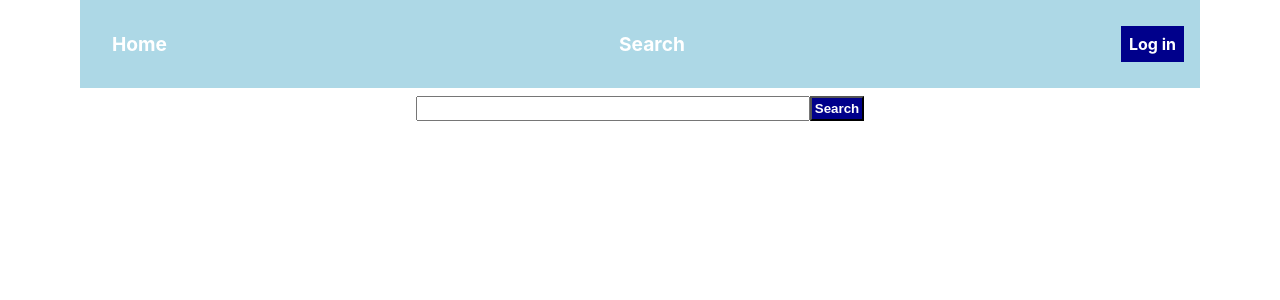
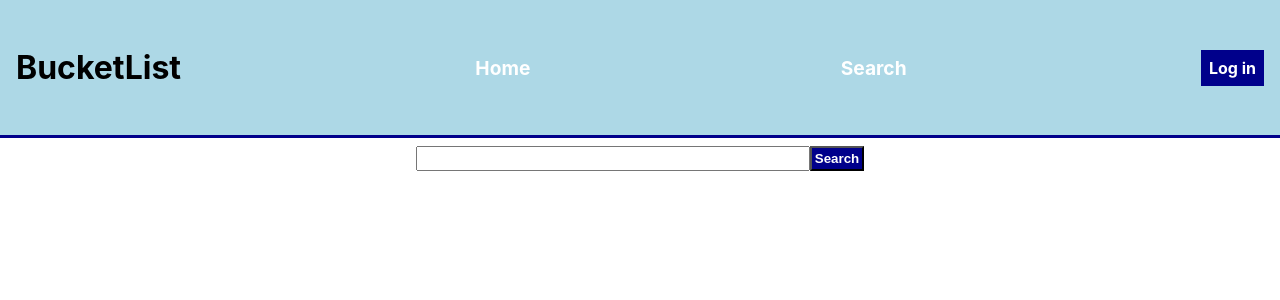
Before and after one commit to redsn/BucketList-Front-End-, a React (Create React App) app: page /search in a window 1280 px wide. Shown: the top 300 px of the page. Built offline with nearby package versions, Linux system fonts and the light colour scheme; no server answers.

Commit message:
wip: more stles added

```diff
--- a/src/components/Header.js
+++ b/src/components/Header.js
@@ -11,10 +11,10 @@ const StyledHeader = styled.header`
     display: flex;
     justify-content: space-between;
     align-items:  center;
-    width: 85%;
     margin: 0 auto;
     background-color: lightblue;
     padding: 1rem;
+    border-bottom: darkblue solid 3px;
     a{
         text-decoration: none;
         color: white;
@@ -28,8 +28,11 @@ const StyledHeader = styled.header`
     .logger:hover{
         background-color: lightblue;
         color: black;
+        box-shadow: 5px 5px black;
     }
     .navButton{
+        text-decoration: none;
+        color: white;
         font-size: larger;
         font-weight: bold;
         padding: 1rem;
@@ -37,6 +40,11 @@ const StyledHeader = styled.header`
     .navButton:hover{
         background-color: darkblue;
 
+    }
+    .titlecard{
+        color: black;
+        font-size: xx-large;
+        font-weight: bold;
     }
 
 `
@@ -51,8 +59,9 @@ const Header = ({user}) => {
         <>
         <StyledHeader user={user}>
         <Link to="/">
+            <div><h3 className="titlecard">BucketList</h3></div>
+        </Link>
             <div className="navButton">Home</div>
-        </Link>
         <Link to="search">
             <div className="navButton">Search</div>
         </Link>
--- a/src/components/Main.js
+++ b/src/components/Main.js
@@ -14,7 +14,7 @@ import ShowMovie from '../components/ShowMovie';
 
 
 
-function Main({getMovie, movie, user, api}) {
+function Main({getMovie, movie, findMovie, user, api}) {
     // console.log(user);
 
     return(
@@ -29,12 +29,12 @@ function Main({getMovie, movie, user, api}) {
 
             <Route
                 path="/search"
-                element={<Search getMovie={getMovie} movie={movie}/>}
+                element={<Search getMovie={getMovie} movie={movie} findMovie={findMovie}/>}
             />
 
             <Route
                 path="/search/view/:findIMDB"
-                element={<ShowMovie getMovie={getMovie} movie={movie} user={user} api={api}/>}
+                element={<ShowMovie getMovie={getMovie} movie={movie} findMovie={findMovie} user={user} api={api}/>}
             />
 
             </Routes>
--- a/src/components/SearchResult.js
+++ b/src/components/SearchResult.js
@@ -3,16 +3,27 @@ import styled from 'styled-components';
 // import {useEffect} from 'react';
 
 const StyledResultsMongo = styled.section`
-    background-color: green;
-    color: green;
+    width: 25vw;
+    margin: 0 auto;
     .singleResult{
-        border: 1px solid green;
-        display: block;
+        margin-top: 3vh;
+        border: 2px solid grey;
+        display: flex;
+        flex-direction: column;
         align-items: center;
         justify-content: center;
+        background-color: rgb(250,250,250);
+        box-shadow: 7px 7px black;
     }
     .singleResult h1{
         display: block;
+        font-size: xx-large;
+    }
+    .year{
+        font-style: italic;
+    }
+    img{
+        border: 30px rgb(220,220,220) solid;
     }
 `
 
@@ -40,12 +51,13 @@ function SearchResult ({movie}) {
             {result.map((result, index) => {
                 const destination_url = `view/${result.imdbID}`
                 return(
-                    <div className="singleResult" key={index}>
-                    <h1>{result.Type}</h1>
+                    <div className="singleResult" key={index} >
                     <h1> {result.Title}</h1>
+                    <h4 className="year">({result.Type})</h4>
                     <Link to={destination_url}>
                     <img src={result.Poster} alt={result.Title}></img>
                     </Link>
+                    <h4 className="year">{result.Year}</h4>
                     </div>
                 )
             })}
@@ -60,11 +72,12 @@ function SearchResult ({movie}) {
         const destination_url = `view/${result.imdbID}`
         return(
             <>
-            <h1>{result.Type}</h1>
             <h1> {result.Title}</h1>
+            <h4 className="year">({result.Type})</h4>
             <Link to={destination_url}>
             <img src={result.Poster} alt={result.Title}></img>
             </Link>
+            <h4 className="year">{result.Year}</h4>
             </>
         )
     };
--- a/src/components/ShowMovie.js
+++ b/src/components/ShowMovie.js
@@ -1,6 +1,7 @@
 // import {useEffect} from 'react';
 import { useParams} from "react-router-dom";
 import { useEffect, useState, useRef } from "react";
+import styled from 'styled-components';
 
 /*
    onList: {type: Array}, // Array of user IDs
```
